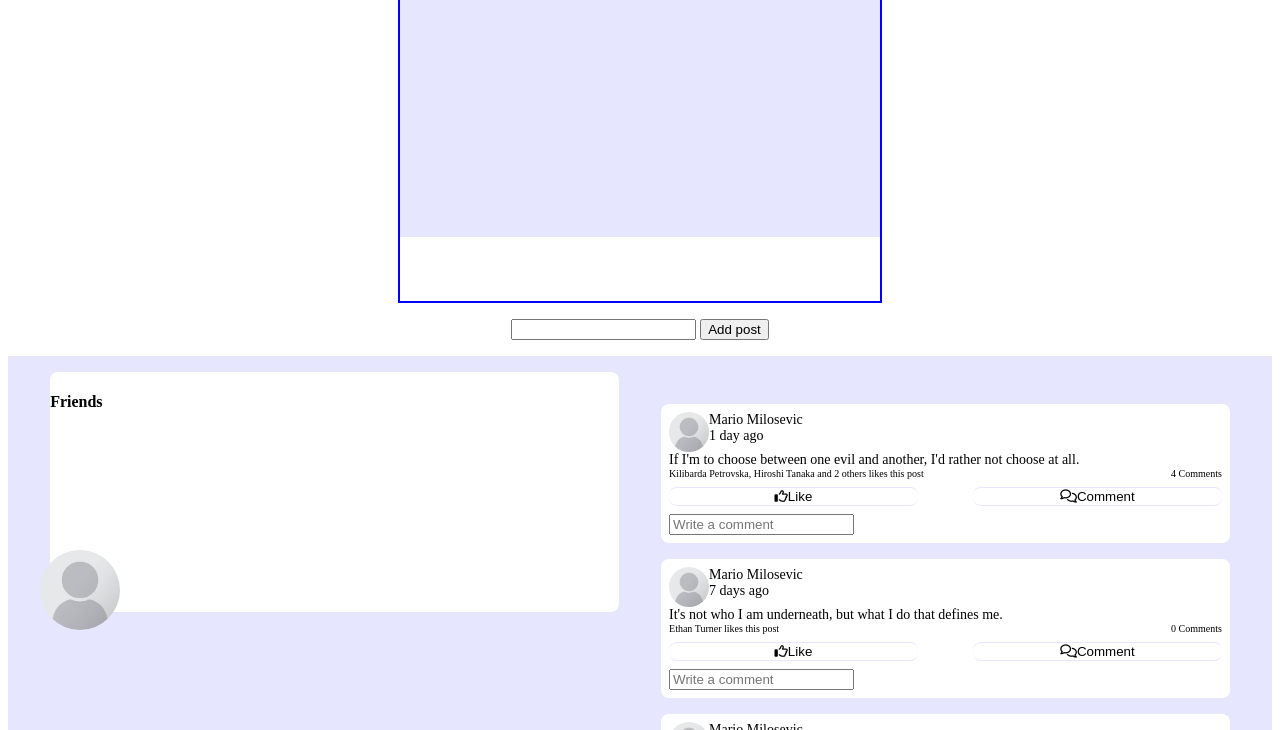
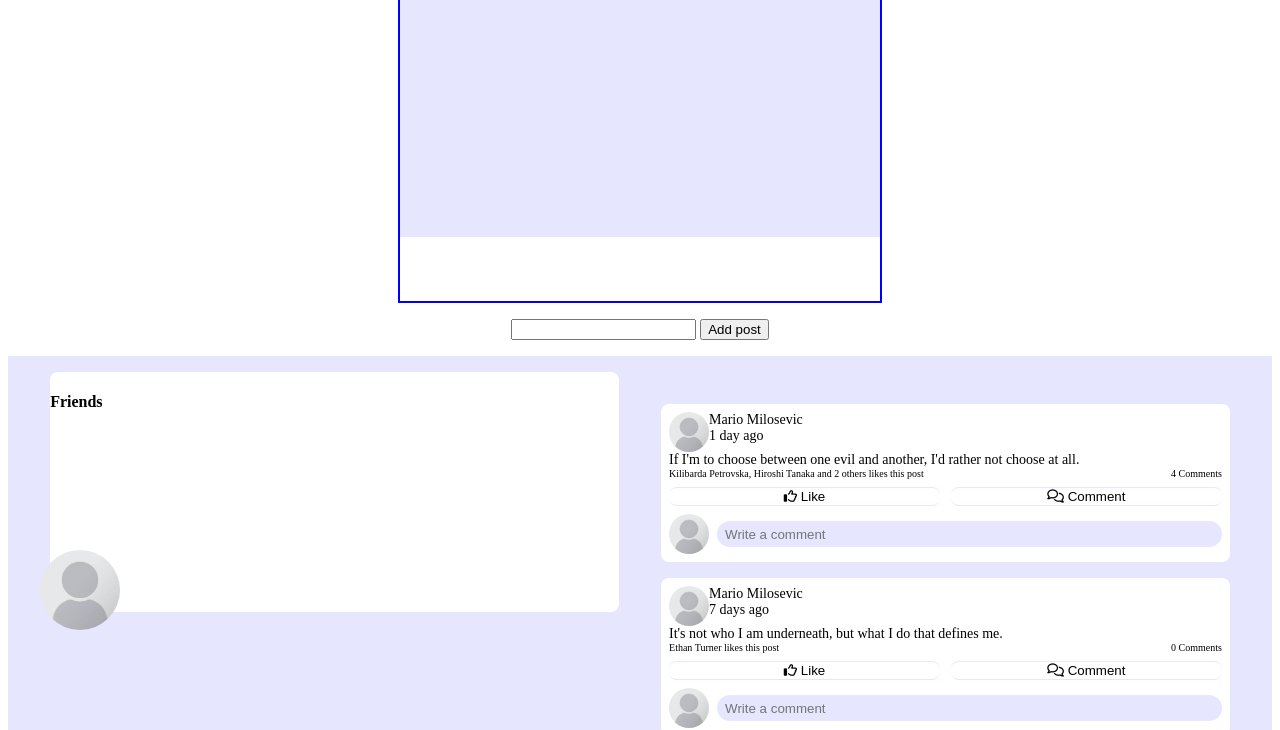
Before and after one commit to dariojularic/Social-media-js, a website built with Vite: page index.html in a window 1280 px wide. Shown: the part 70-800 px from the top of the page. Built offline with nearby package versions, Linux system fonts and the light colour scheme.

Commit message:
Add style

```diff
--- a/main.js
+++ b/main.js
@@ -51,11 +51,12 @@ class User {
                       </div>
 
                       <div class="post-buttons">
-                        <button class="like-btn post-btn"><i class="fa-regular fa-thumbs-up"></i>Like</button>
-                        <button class="comment-btn post-btn" data-id="${post.id}"><i class="fa-regular fa-comments"></i>Comment</button>
+                        <button class="like-btn post-btn"><i class="fa-regular fa-thumbs-up"></i> Like</button>
+                        <button class="comment-btn post-btn" data-id="${post.id}"><i class="fa-regular fa-comments"></i> Comment</button>
                       </div>
 
                       <div class="add-comment">
+                        <img src="images/avatar-image2.jpg" class="profile-picture-small">
                         <input type="text" placeholder="Write a comment" class="write-comment">
                       </div>
 
--- a/style.css
+++ b/style.css
@@ -125,11 +125,34 @@ p {
 }
 
 .post-btn {
-  width: 45%;
+  width: 49%;
   background-color: white;
   border-top: 1px solid #E6E6FF;
   border-bottom: 1px solid #E6E6FF;
   border-radius: 8px;
   border-left: none;
   border-right: none;
+  cursor: pointer;
+  transition: 0.3s;
 }
+
+.post-btn:hover {
+  background-color: #E6E6FF;
+  transition: 0.3s;
+}
+
+.add-comment {
+  display: flex;
+  align-items: center;
+}
+
+.write-comment {
+  background-color: #E6E6FF;
+  border: none;
+  border-radius: 16px;
+  padding-left: 8px;
+  margin-left: 8px;
+  height: 24px;
+  width: 100%;
+
+}
```
